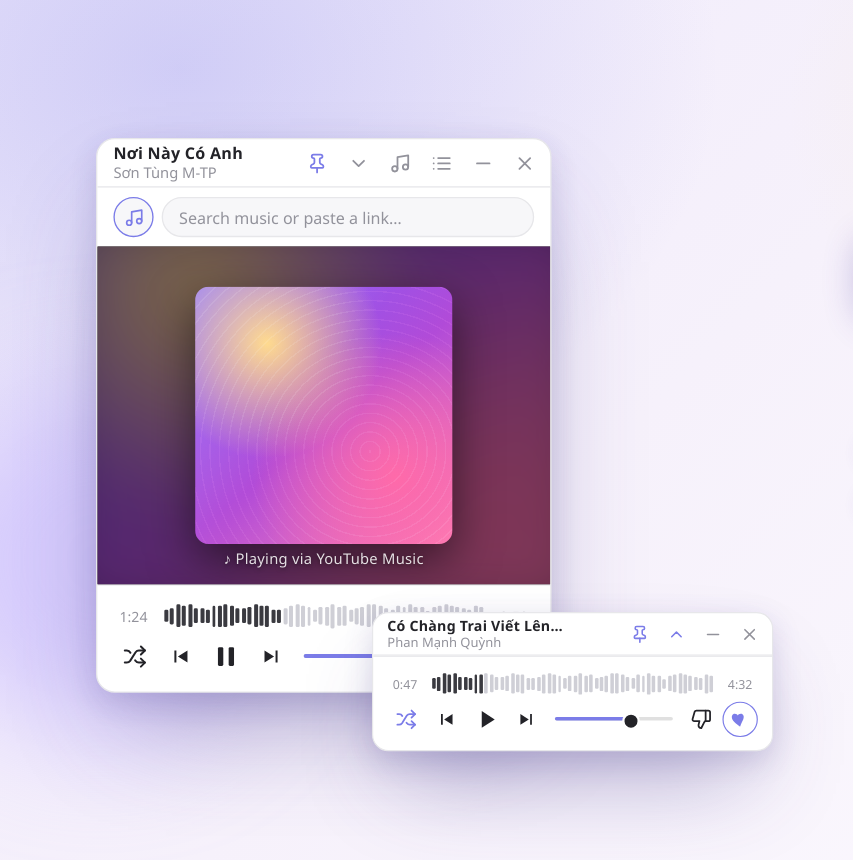
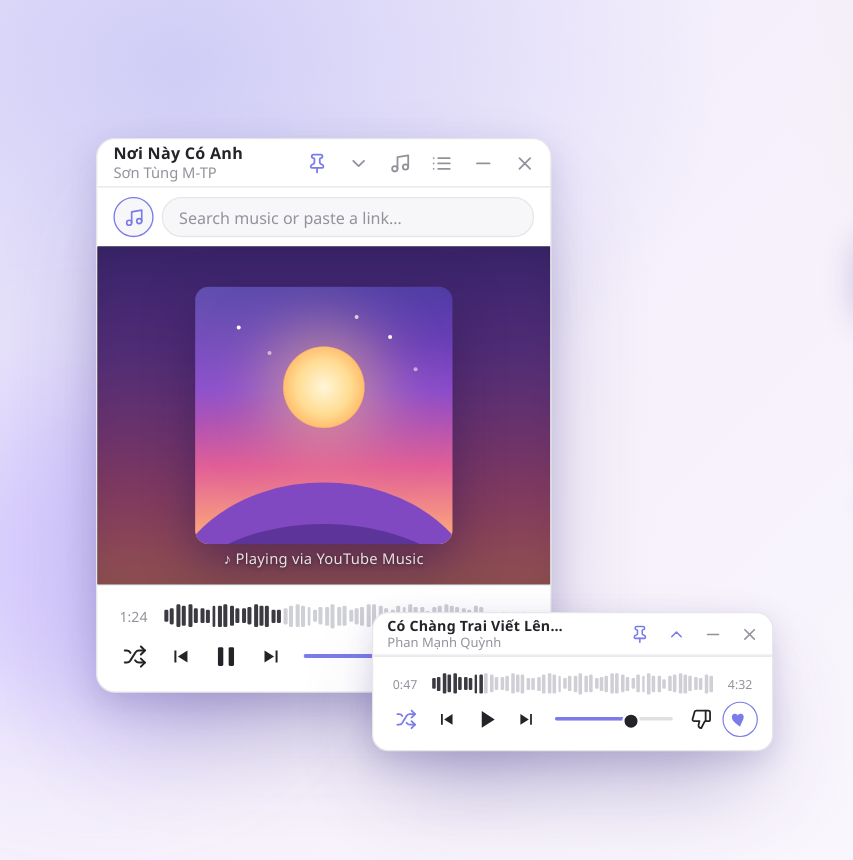
Before and after one commit to docaohieu2808/floatwave, an Electron app: page scripts/render-hero.html in a window 1280 px wide. Shown: the top 860 px of the page, 0-853 px from the left. Drawn offline with Linux system fonts and the light colour scheme.

Commit message:
docs: redraw hero album art as an original sunset cover
The placeholder cover was a vague gradient blob; replace it with a hand-built sunset scene (glowing sun, layered hills, stars) so it reads as real, copyright-free cover art. App runtime artwork is unchanged.

```diff
--- a/scripts/render-hero.html
+++ b/scripts/render-hero.html
@@ -67,31 +67,27 @@
   .input { flex: 1 1 auto; height: 30px; border-radius: 15px; border: 1px solid var(--hairline); background: var(--bg-soft); display: flex; align-items: center; padding: 0 12px; color: var(--fg-dim); font-size: 12px; }
 
   /* player area with album art (backend-B "now playing") */
-  .content { position: relative; height: 252px; background: #000; overflow: hidden; }
-  .art-bg { position: absolute; inset: -24px; background: var(--cover); background-size: cover; filter: blur(26px) brightness(0.5); transform: scale(1.12); }
-  .cover {
-    --cover:
-      radial-gradient(circle at 28% 22%, #ffd784, transparent 42%),
-      radial-gradient(circle at 78% 74%, #ff6aa9, transparent 52%),
-      linear-gradient(140deg, #7b5cff 0%, #b14bd8 52%, #ff84b6 100%);
-    background: var(--cover);
-  }
+  .content { position: relative; height: 252px; background: #000; overflow: hidden;
+    --sky: linear-gradient(180deg, #4632a0 0%, #8a4ccb 40%, #e15f97 70%, #ffb079 100%); }
+  .art-bg { position: absolute; inset: -24px; background: var(--sky); background-size: cover; filter: blur(28px) brightness(0.6); transform: scale(1.18); }
+  /* original sunset "album cover" (copyright-free): sun + layered hills + stars,
+     so it reads as a real bit of cover art rather than a vague gradient blob. */
   .art-img {
     position: relative; width: 192px; height: 192px; margin: 30px auto 0; border-radius: 10px;
-    box-shadow: 0 12px 34px rgba(0,0,0,0.55);
-    background: var(--cover); overflow: hidden;
+    box-shadow: 0 14px 36px rgba(40,20,80,0.5); background: var(--sky); overflow: hidden;
   }
-  /* vinyl rings + glossy sheen on the cover */
-  .art-img::before {
-    content: ""; position: absolute; inset: 0;
-    background:
-      repeating-radial-gradient(circle at 68% 64%, rgba(255,255,255,0.10) 0 1px, transparent 1px 7px);
-    mix-blend-mode: overlay;
+  .art-img .sun {
+    position: absolute; left: 50%; top: 39%; width: 62px; height: 62px; transform: translate(-50%,-50%);
+    border-radius: 50%;
+    background: radial-gradient(circle, #fff6d8 0%, #ffdc92 46%, #ffbf6e 68%, rgba(255,180,110,0) 72%);
+    box-shadow: 0 0 46px 14px rgba(255,205,130,0.5);
   }
-  .art-img::after {
-    content: ""; position: absolute; inset: 0;
-    background: linear-gradient(125deg, rgba(255,255,255,0.20), transparent 46%);
-  }
+  .art-img .hill { position: absolute; left: -12%; right: -12%; border-radius: 50% 50% 0 0 / 100% 100% 0 0; }
+  .art-img .hill.h1 { bottom: -26%; height: 50%; background: #8049c2; }
+  .art-img .hill.h2 { bottom: -32%; height: 40%; background: #5d3499; }
+  .art-img .hill.h3 { bottom: -38%; height: 30%; background: #3f2475; }
+  .art-img .star { position: absolute; width: 3px; height: 3px; border-radius: 50%; background: #fff; }
+  .art-img .sheen { position: absolute; inset: 0; background: linear-gradient(160deg, rgba(255,255,255,0.14), transparent 40%); }
   .wave-badge { position: absolute; left: 14px; bottom: 12px; right: 14px; text-align: center; color: rgba(255,255,255,0.86); font-size: 11px; letter-spacing: 0.2px; z-index: 2; text-shadow: 0 1px 3px rgba(0,0,0,0.5); }
 
   /* controls */
@@ -153,8 +149,19 @@
     </div>
 
     <div class="content">
-      <div class="art-bg cover"></div>
-      <div class="art-img cover"></div>
+      <div class="art-bg"></div>
+      <div class="art-img">
+        <span class="star" style="left:16%;top:15%"></span>
+        <span class="star" style="left:28%;top:25%;opacity:.6"></span>
+        <span class="star" style="left:62%;top:11%;opacity:.75"></span>
+        <span class="star" style="left:75%;top:19%"></span>
+        <span class="star" style="left:85%;top:31%;opacity:.55"></span>
+        <span class="sun"></span>
+        <div class="hill h1"></div>
+        <div class="hill h2"></div>
+        <div class="hill h3"></div>
+        <div class="sheen"></div>
+      </div>
       <div class="wave-badge">♪ Playing via YouTube Music</div>
     </div>
 
```
Also changed, not shown: 1 other file.
